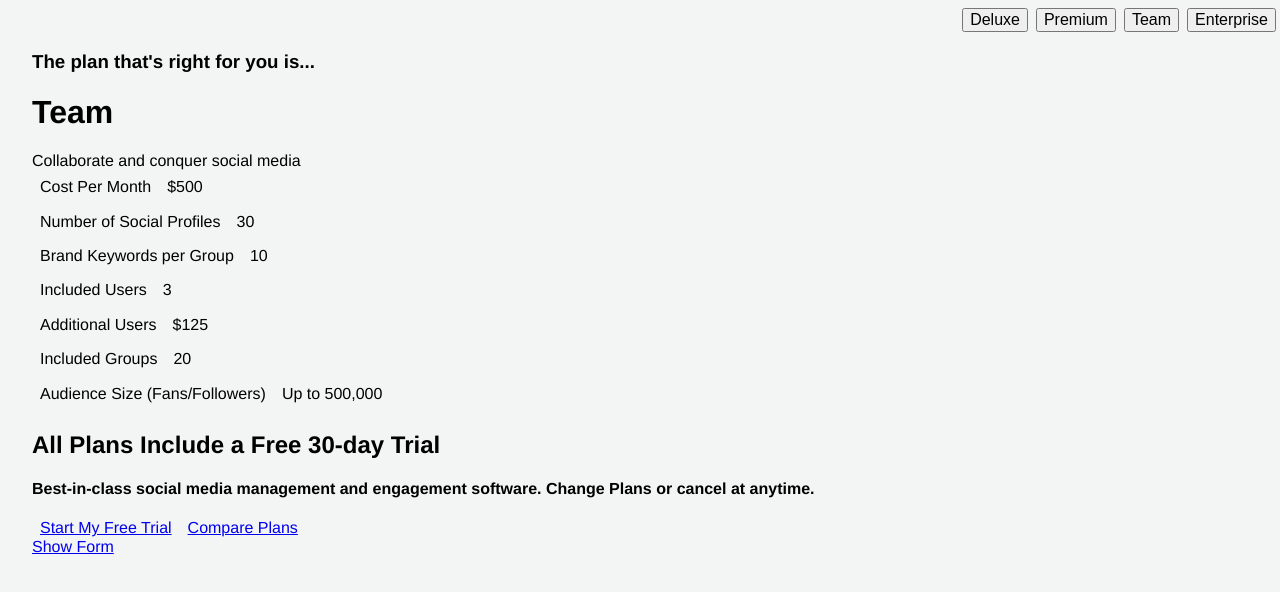
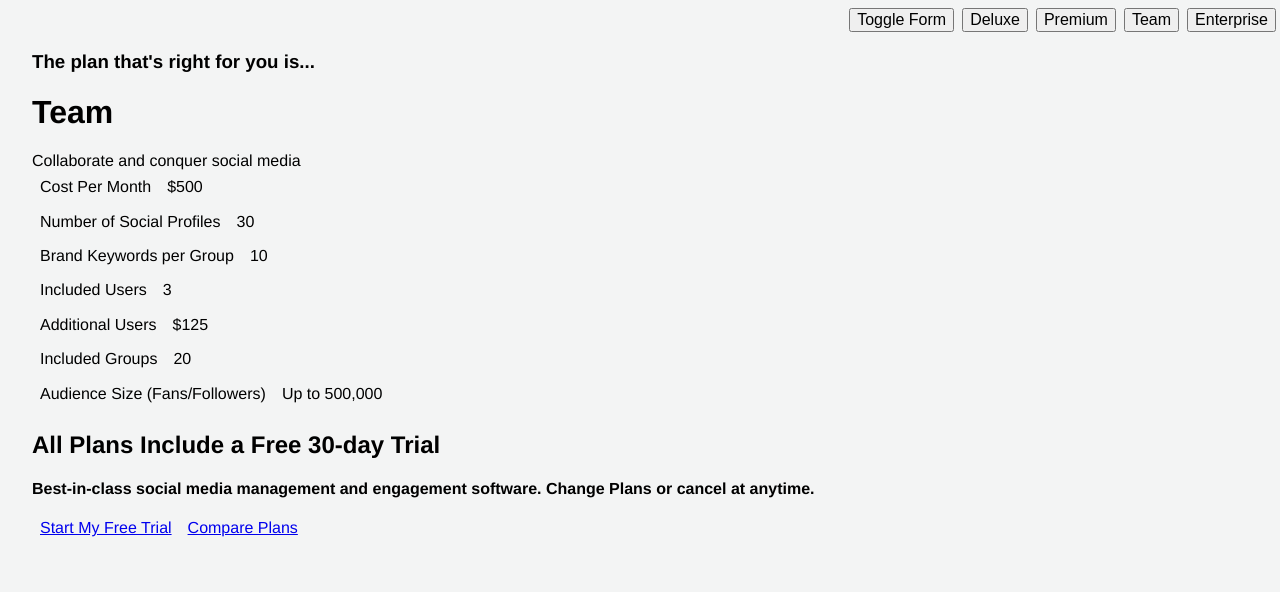
Before and after one commit to BriceShatzer/sprout-plan-rec-app, a React (Create React App) app in the folder app/: page / in a window 1280 px wide. Shown: the top 592 px of the page. Built offline with nearby package versions, Linux system fonts and the light colour scheme; a web font is replaced by a local one.

Commit message:
made testButtons component more robust

```diff
--- a/app/src/App.js
+++ b/app/src/App.js
@@ -44,6 +44,7 @@ class App extends Component {
                     planRecommendation = {this.state.planRecommendation}
                 />
                 <TestButtons
+                    toggleFormVisibility = {this.toggleFormVisibility}
                     updatePlanRecommendation = {this.updatePlanRecommendation}
                 />
 
--- a/app/src/components/PlanRecommendation.js
+++ b/app/src/components/PlanRecommendation.js
@@ -45,8 +45,6 @@ class PlanRecommendation extends React.Component {
                         Compare Plans
                     </a>
                 </div>
-
-                <a href="/" id="showForm" onClick={(event) => this.returnToForm(event)}>Show Form</a>
             </section>
         )
 
--- a/app/src/components/testButtons.js
+++ b/app/src/components/testButtons.js
@@ -1,21 +1,26 @@
 import React from 'react';
+import { getPlanData } from '../data/getPlanData';
 
 class TestButtons extends React.Component{
-    constructor(props) {
-        super(props);
-    }
 
     updatePlanRecommendation(recommendation){
         this.props.updatePlanRecommendation(recommendation);
     }
 
+    returnToForm(event) {
+        event.preventDefault();
+        this.props.toggleFormVisibility();
+    }
+
     render() {
+        const planDataObj = getPlanData();
+        const planButtons = Object.keys(planDataObj).map((plan,i) =>
+            <button key={i} onClick={() => this.updatePlanRecommendation(plan)}>{plan}</button>
+        );
         return (
             <div className="test-triggers">
-                <button onClick={() => this.updatePlanRecommendation('deluxe')}>Deluxe</button>
-                <button onClick={() => this.updatePlanRecommendation('premium')}>Premium</button>
-                <button onClick={() => this.updatePlanRecommendation('team')}>Team</button>
-                <button onClick={() => this.updatePlanRecommendation('enterprise')}>Enterprise</button>
+                <button onClick={(event) => this.returnToForm(event)}>Toggle Form</button>
+                {planButtons}
             </div>
         );
     }
--- a/app/src/styles/main.scss
+++ b/app/src/styles/main.scss
@@ -33,19 +33,12 @@ body {
 
 @import "transition-animation";
 
-//debugging styles
-.form {
-    display: none;
-}
-.plan-recommendation {
-    opacity: 1 !important;
-}
+
 .test-triggers {
-    position: absolute;
+    position: fixed;
     right: 0;
     top: 0;
     display: flex;
     //justify-content: around;
     button {margin:0.5rem 0.25rem}
-
 }
```
